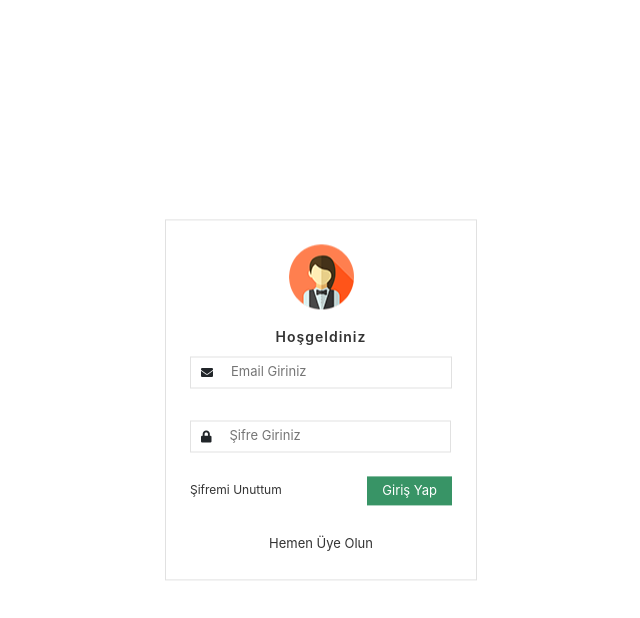
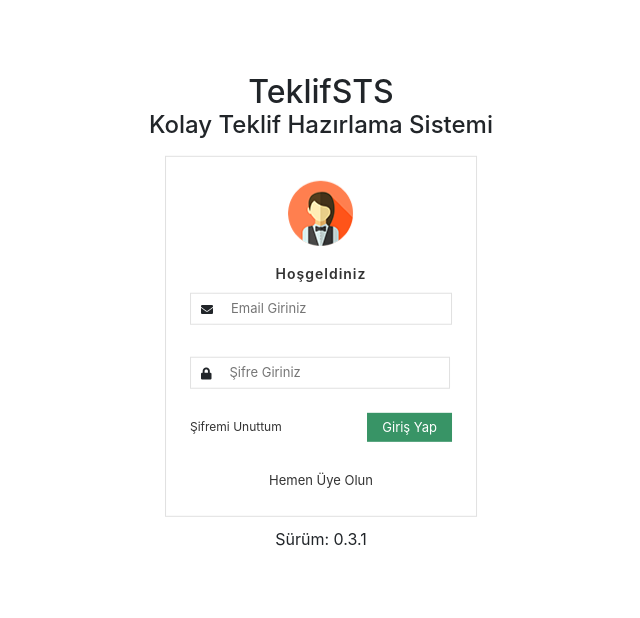
Before and after one commit to tolgagnydnn/teklifsts, a Vue app in the folder web/: page / in a window 1280 px wide. Shown: the top 618 px of the page, without its empty margins (319-959 px from the left). Built offline with nearby package versions, Linux system fonts and the light colour scheme.

Commit message:
Login sayfasında düzenlemeler yapıldı.

```diff
--- a/web/src/assets/scss/common/login.scss
+++ b/web/src/assets/scss/common/login.scss
@@ -1,6 +1,6 @@
 .login {
   position: absolute;
-  top: 50%;
+  top: 40%;
   left: 50%;
   transform: translate(-50%, -50%);
   text-align: center;
--- a/web/src/components/Login.vue
+++ b/web/src/components/Login.vue
@@ -2,6 +2,12 @@
 
   <section class="login">
   <div class="container">
+      <div class="row">
+        <div class="col-lg-12 col-md-12 col-sm-12 col-12 d-flex justify-content-center align-items-center">
+            <h2>TeklifSTS<br><h4>Kolay Teklif Hazırlama Sistemi</h4></h2>
+        </div>
+    </div>
+
     <div class="row">
       <div class="col-lg-12 col-md-12 col-sm-12 col-12 d-flex justify-content-center align-items-center">
         <form class="login__form">
@@ -43,6 +49,7 @@
       </div>
     </div>
   </div>
+  <p style="text-align:center;margin-top:10px">Sürüm: 0.3.1</p>
 </section>
 </template>
 
```
